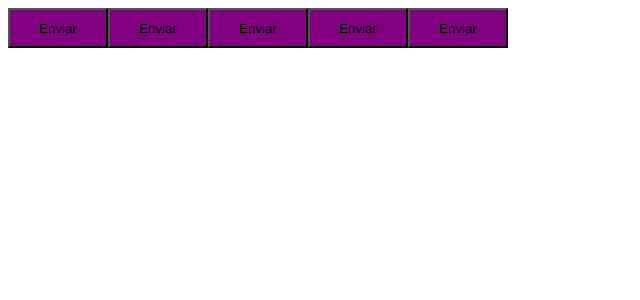
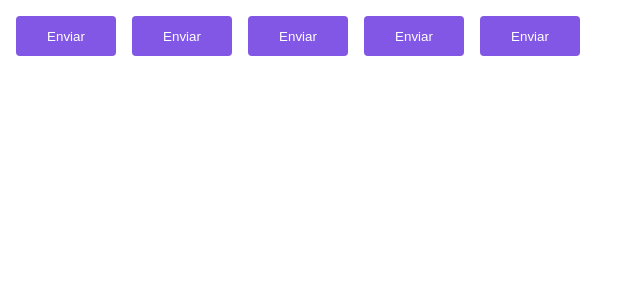
Before and after one commit to EltonPrado/02_Projeto02_IgniteTimer, a React (Vite) app: page / in a window 1280 px wide. Shown: the top 300 px of the page, without its empty margins (0-640 px from the left). Built offline with nearby package versions, Linux system fonts and the light colour scheme.

Commit message:
Application structure - Configuring themes

```diff
--- a/src/components/Button.styles.ts
+++ b/src/components/Button.styles.ts
@@ -16,8 +16,12 @@ const buttonVariants = {
 export const ButtonContainer = styled.button<ButtonContainerProps>`
   width: 100px;
   height: 40px;
+  border-radius: 4px;
+  border: 0;
+  margin: 8px;
 
   background-color: ${props => props.theme.primary};
+  color: ${ props => props.theme.white};
 
   /*${props => {
     return css`
--- a/src/styles/theme/default.ts
+++ b/src/styles/theme/default.ts
@@ -1,4 +1,5 @@
 export const defaultTheme = {
-  primary: 'purple',
+  white: '#FFF',
+  primary: '#8257e6',
   secondary: 'orange'
 }
```
